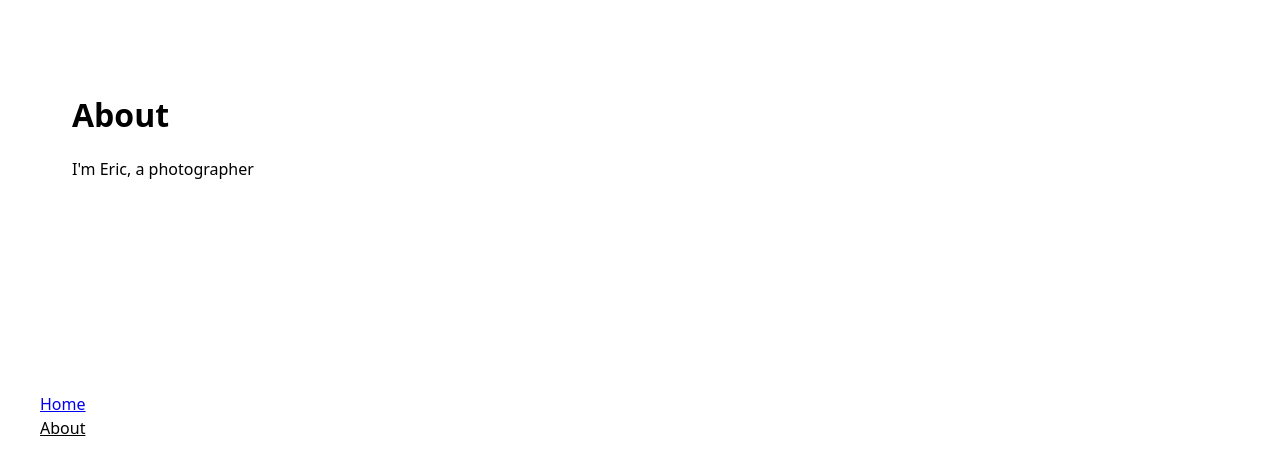
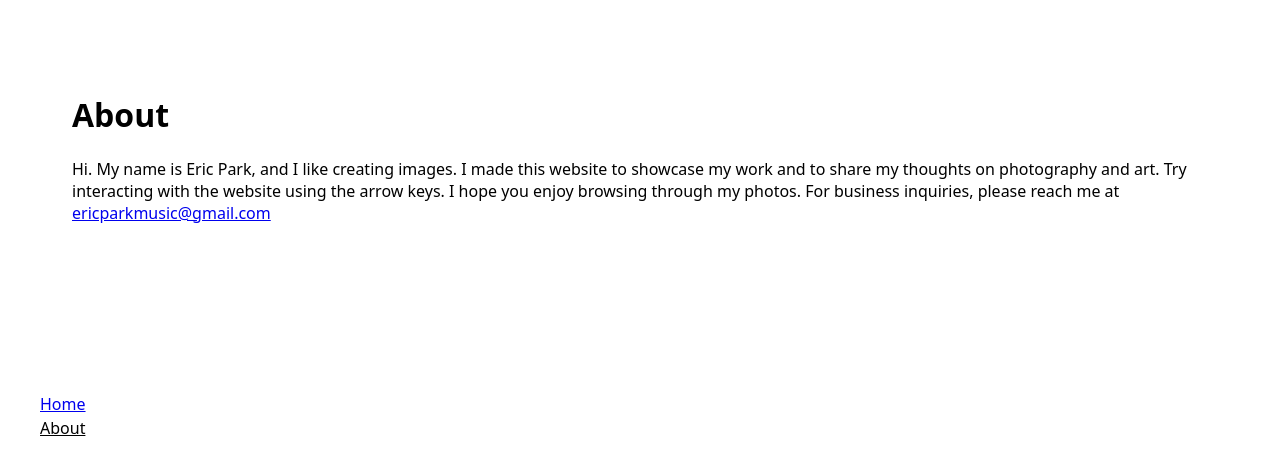
Before and after one commit to ericgpark/eric-park-com, a Vue app in the folder client/: page /about in a window 1280 px wide. Shown: the top 472 px of the page. Built offline with nearby package versions, Linux system fonts and the light colour scheme; no server answers.

Commit message:
Update About section

```diff
--- a/client/src/components/PhotoView.vue
+++ b/client/src/components/PhotoView.vue
@@ -17,6 +17,7 @@ defineProps<{
 
 .photo-view {
   position: absolute;
+  border-radius: var(--spacing-100);
 }
 
 .photo-view__image {
--- a/client/src/views/About.vue
+++ b/client/src/views/About.vue
@@ -1,13 +1,25 @@
 <template>
   <main>
-    <h1>About</h1>
-    <p>
-      I'm Eric, a photographer
-    </p>
+    <base-text
+      tag="h1"
+      type="heading"
+    >
+      About
+    </base-text>
+    <base-text
+      tag="p"
+      type="paragraph"
+    >
+      Hi. My name is Eric Park, and I like creating images. I made this website to showcase my work and to share my thoughts on photography and art.
+      Try interacting with the website using the arrow keys. I hope you enjoy browsing through my photos.
+
+      For business inquiries, please reach me at <a href="mailto:ericparkmusic@gmail.com">ericparkmusic@gmail.com</a>
+    </base-text>
   </main>
 </template>
 
 <script setup lang="ts">
+import BaseText from '@/components/BaseText.vue';
 </script>
 
 <style scoped>
```
